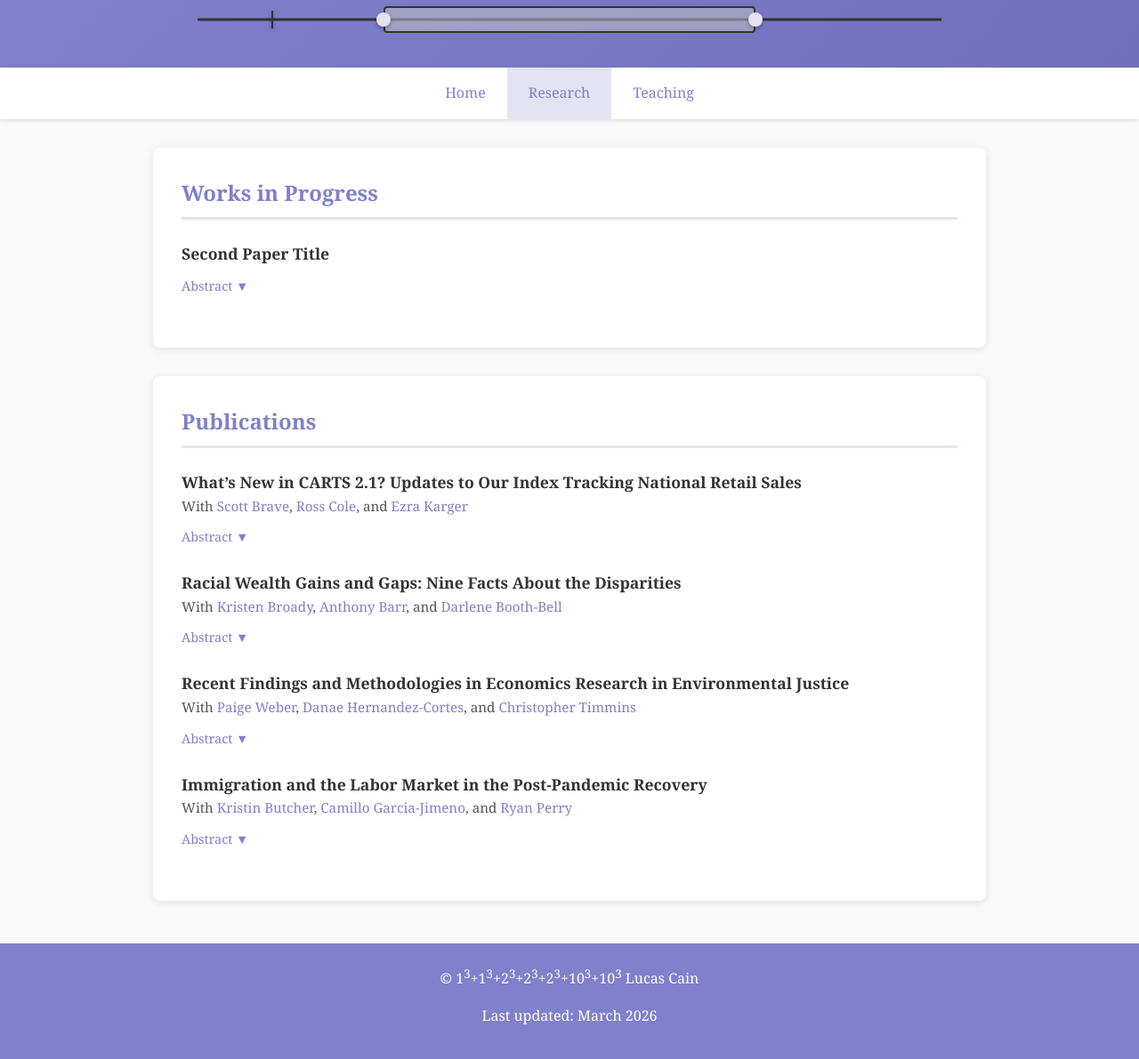
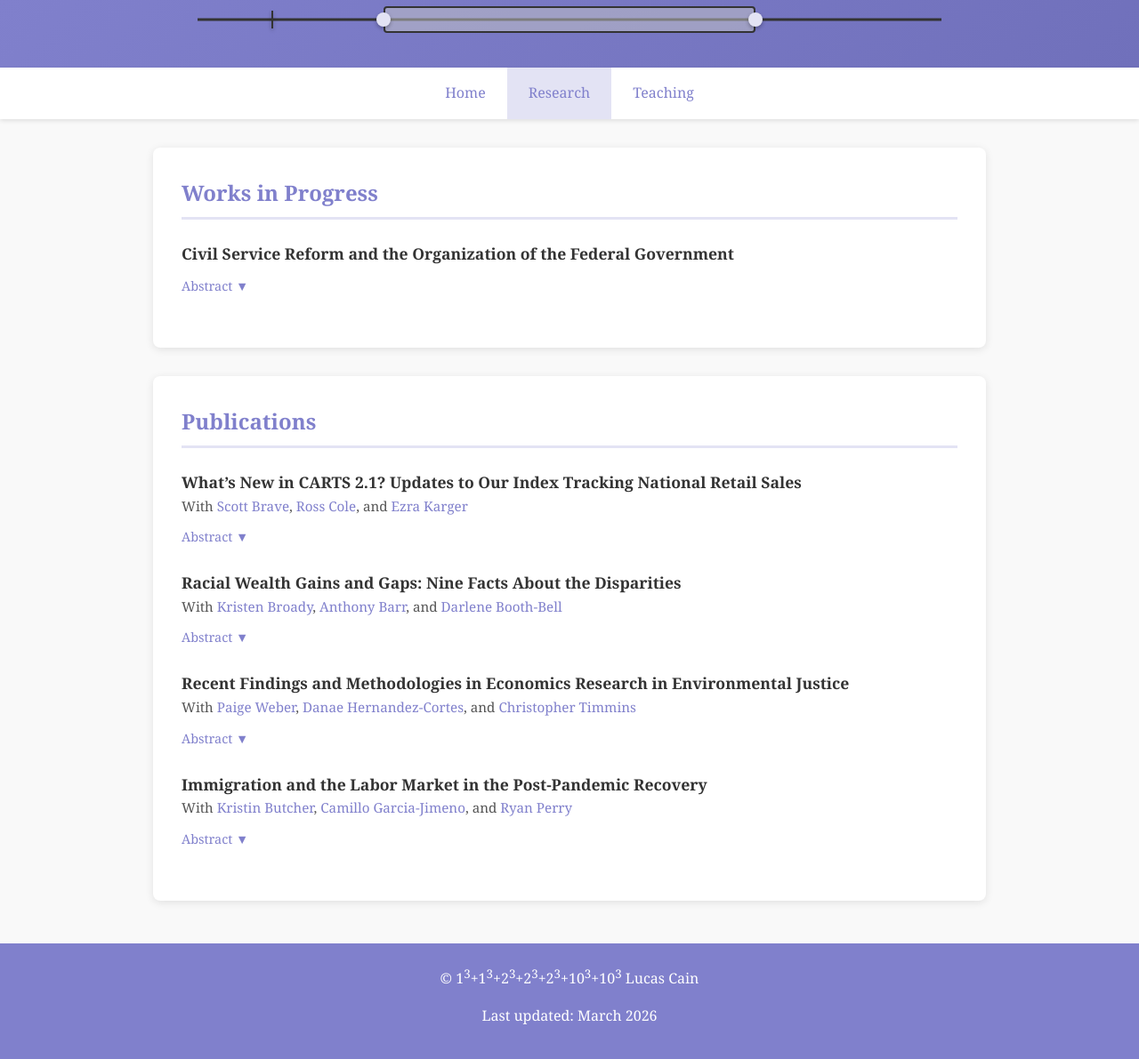
Before and after one commit to L-Cain/L-Cain.github.io, a Jekyll site: the page built from research.md, in a window 1280 px wide and 1195 px high. Shown: the top 1191 px of the window at 89% size. Built offline with Jekyll 4.4.1, drawn with Linux system fonts in a browser that asks for light colours; our own code applies the rules of GitHub Pages for plain Markdown files.

Commit message:
Update research.md

```diff
--- a/research.md
+++ b/research.md
@@ -1,11 +1,12 @@
 <section>
   <h2 style = "font-size: 1.5rem;">Works in Progress</h2>
   <div style="margin-bottom: 1.5rem;">
-    <a href="/papers/paper2.pdf" target="_blank" style="font-size: 1.1rem; font-weight: 600; color: #333; text-decoration: none;">Second Paper Title</a>
+    <a href="/papers/paper2.pdf" target="_blank" style="font-size: 1.1rem; font-weight: 600; color: #333; text-decoration: none;">Civil Service Reform and the Organization of the Federal
+Government</a>
     <br>
     <button onclick="var a=this.nextElementSibling;a.style.display=a.style.display==='block'?'none':'block';this.textContent=this.textContent==='Abstract ▼'?'Abstract ▲':'Abstract ▼';" style="margin-top:0.5rem;background:none;border:none;color:#8080cc;padding:0.25rem 0;cursor:pointer;font-family:inherit;font-size:0.9rem;">Abstract ▼</button>
     <div style="display:none;margin-top:0.75rem;padding:1rem;background:#f0f0f8;border-left:3px solid #8080cc;border-radius:0 4px 4px 0;">
-      <p>Your abstract text goes here.</p>
+      <p>We map the offices and individuals that comprised the US federal government from the founding through the 1950s. With these new data, we intend to better understand the motivations that led to civil service reform and its effects on the federal workforce.</p>
     </div>
   </div>
 
```
